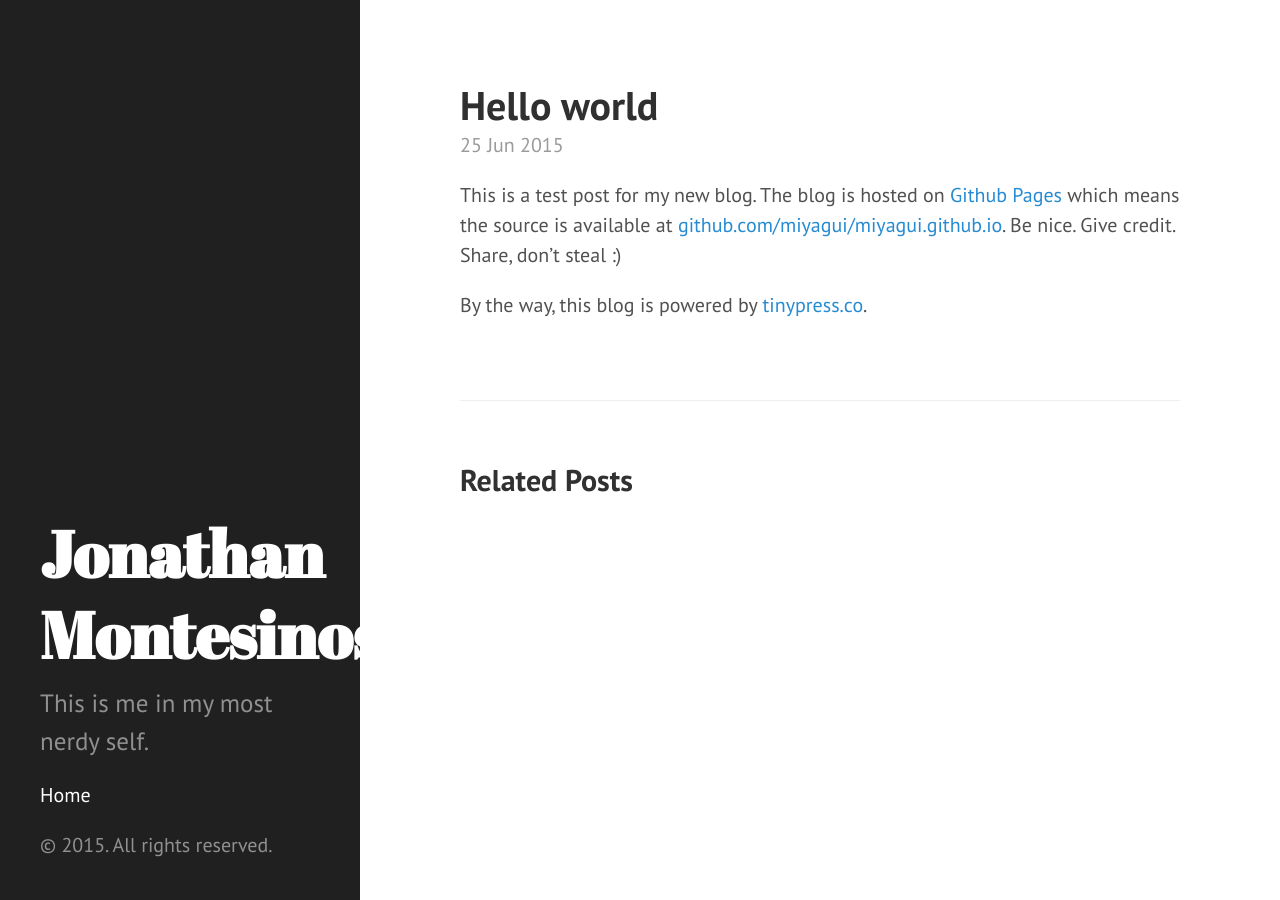
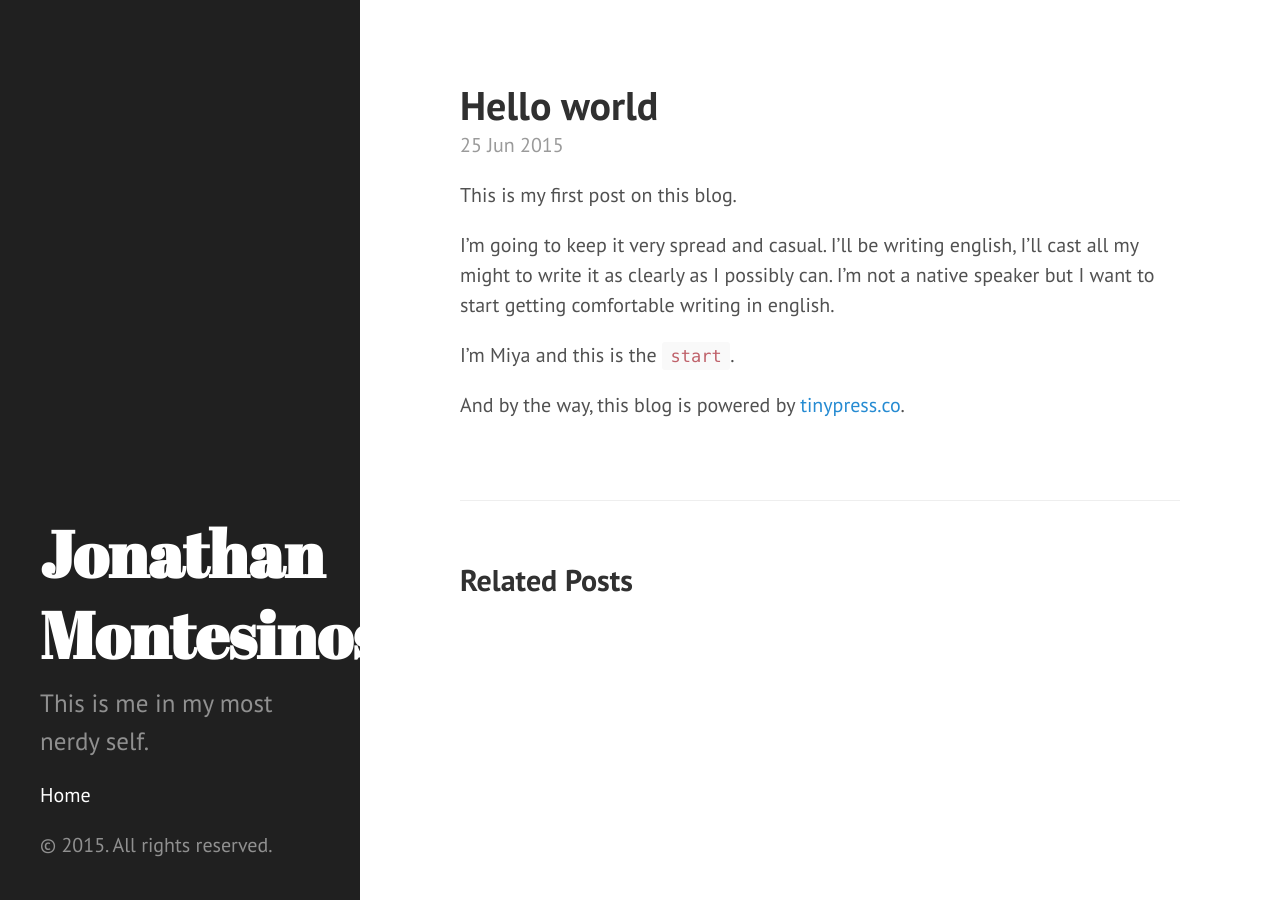
Before and after one commit to miyagui/miyagui.github.io, a Jekyll site: the page built from _posts/2015-06-25-hello-world.markdown, in a window 1280 px wide. Built offline with Jekyll 4.4.1, drawn with Linux system fonts in a browser that asks for light colours.

Commit message:
Post update: Hello world

```diff
--- a/_posts/2015-06-25-hello-world.markdown
+++ b/_posts/2015-06-25-hello-world.markdown
@@ -3,6 +3,10 @@ published: true
 title: Hello world
 layout: post
 ---
-This is a test post for my new blog. The blog is hosted on [Github Pages](http://pages.github.com/) which means the source is available at [github.com/miyagui/miyagui.github.io](http://github.com/miyagui/miyagui.github.io). Be nice. Give credit. Share, don't steal :)
+This is my first post on this blog.
 
-By the way, this blog is powered by [tinypress.co](https://tinypress.co).
+I'm going to keep it very spread and casual. I'll be writing english, I'll cast all my might to write it as clearly as I possibly can. I'm not a native speaker but I want to start getting comfortable writing in english.
+
+I'm Miya and this is the `start`.
+
+And by the way, this blog is powered by [tinypress.co](https://tinypress.co).
```
